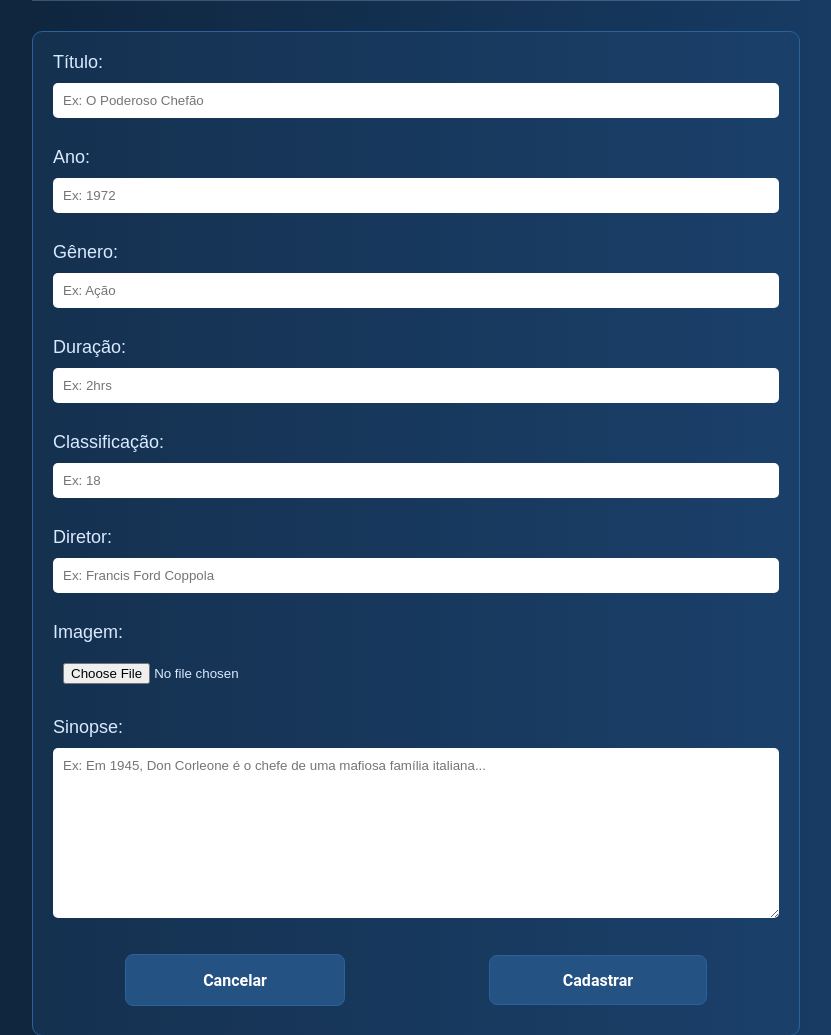
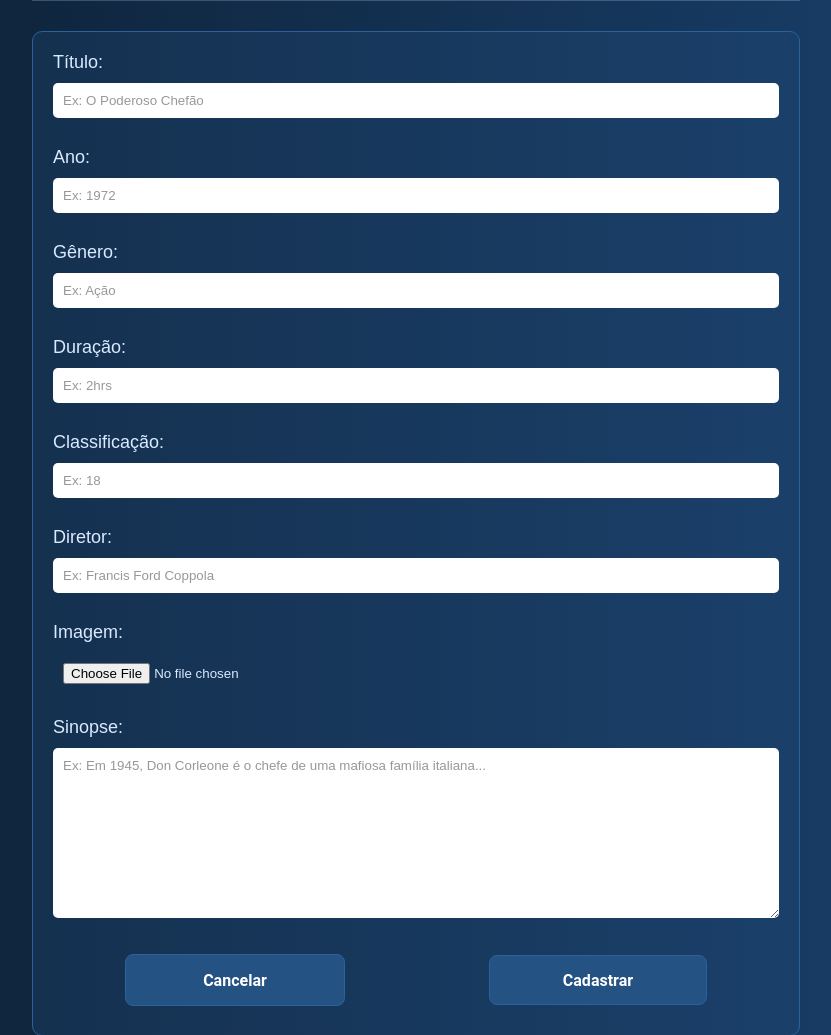
Before and after one commit to alexlambertini/Jurid, a Django app: page /form/ in a window 1280 px wide. Shown: the part 194-1229 px from the top of the page, without its empty margins (224-1055 px from the left). Run offline with Django 4.2, Linux system fonts and the light colour scheme.

Commit message:
Update default.css

```diff
--- a/static/css/default.css
+++ b/static/css/default.css
@@ -355,6 +355,10 @@ form input, textarea {
     padding: 10px;
 }
 
+form input::placeholder, textarea::placeholder {
+    color: #989898;
+}
+
 .btn-form-position {
     display: flex;
     justify-content: end;
```
